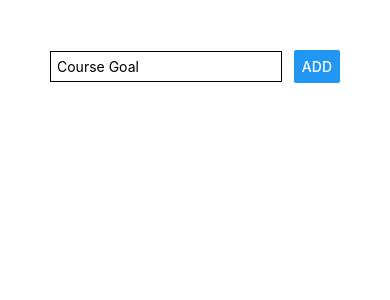
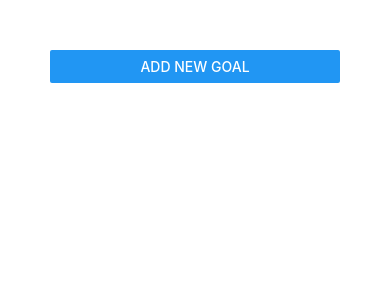
Before and after one commit to Moizasif/react-native, a React Native app: screen / in a window 390 px wide. Shown: the top 300 px of the page. Built offline with nearby package versions, Linux system fonts and the light colour scheme.

Commit message:
Adding a Modal Overlay

```diff
--- a/App.js
+++ b/App.js
@@ -1,11 +1,12 @@
 import React, {useState} from 'react';
-import { StyleSheet, View,FlatList } from 'react-native';
+import { StyleSheet, View,FlatList, Button } from 'react-native';
 import GoalItem from './components/GoalItem';
 import GoalInput from './components/GoalInput';
 
 export default function App() {
 
   const [courseGoals, setCourseGoals] = useState([]);
+  const [isAddMode, setIsAddMode] = useState(false);
 
   const addGoalHandler = goalTitle => {
     setCourseGoals(currentGoals =>
@@ -21,7 +22,8 @@
   }
   return (
     <View style={styles.mainview}>
-      <GoalInput onAddGoal={addGoalHandler}/>
+      <Button title="Add New Goal" onPress={() => setIsAddMode(true)}/>
+      <GoalInput visible={isAddMode} onAddGoal={addGoalHandler}/>
      <FlatList
       keyExtractor = {(item,index) => item.id}
       data = {courseGoals}
--- a/components/GoalInput.js
+++ b/components/GoalInput.js
@@ -1,5 +1,5 @@
-import React, {useState} from 'react';
-import {View, TextInput, Button, StyleSheet} from 'react-native';
+import React, { useState } from 'react';
+import { View, TextInput, Button, StyleSheet, Modal } from 'react-native';
 
 const GoalInput = props => {
     const [enteredGoal, setEnteredGoal] = useState('');
@@ -8,28 +8,30 @@
         setEnteredGoal(enteredText);
     }
     return (
+        <Modal visible={props.visible} animationType="slide">
             <View style={styles.inputContainer}>
                 <TextInput
                     placeholder="Course Goal"
                     style={styles.inputBox}
                     onChangeText={goalInputHandler}
-        value={enteredGoal}/>
-        <Button title="ADD"  onPress={props.onAddGoal.bind(this, enteredGoal)}/>
+                    value={enteredGoal} />
+                <Button title="ADD" onPress={props.onAddGoal.bind(this, enteredGoal)} />
             </View>
+        </Modal>
     )
 }
 
 const styles = StyleSheet.create({
     inputContainer: {
-        flexDirection:'row',
-         justifyContent:'space-between',
-          alignItems:'center'
+        flexDirection: 'row',
+        justifyContent: 'space-between',
+        alignItems: 'center'
     },
     inputBox: {
-        width:"80%",
-         borderColor:'black',
-          borderWidth:1,
-           padding:6
+        width: "80%",
+        borderColor: 'black',
+        borderWidth: 1,
+        padding: 6
     }
 })
 
```
Lines whose indentation alone changed are shown as unchanged.
